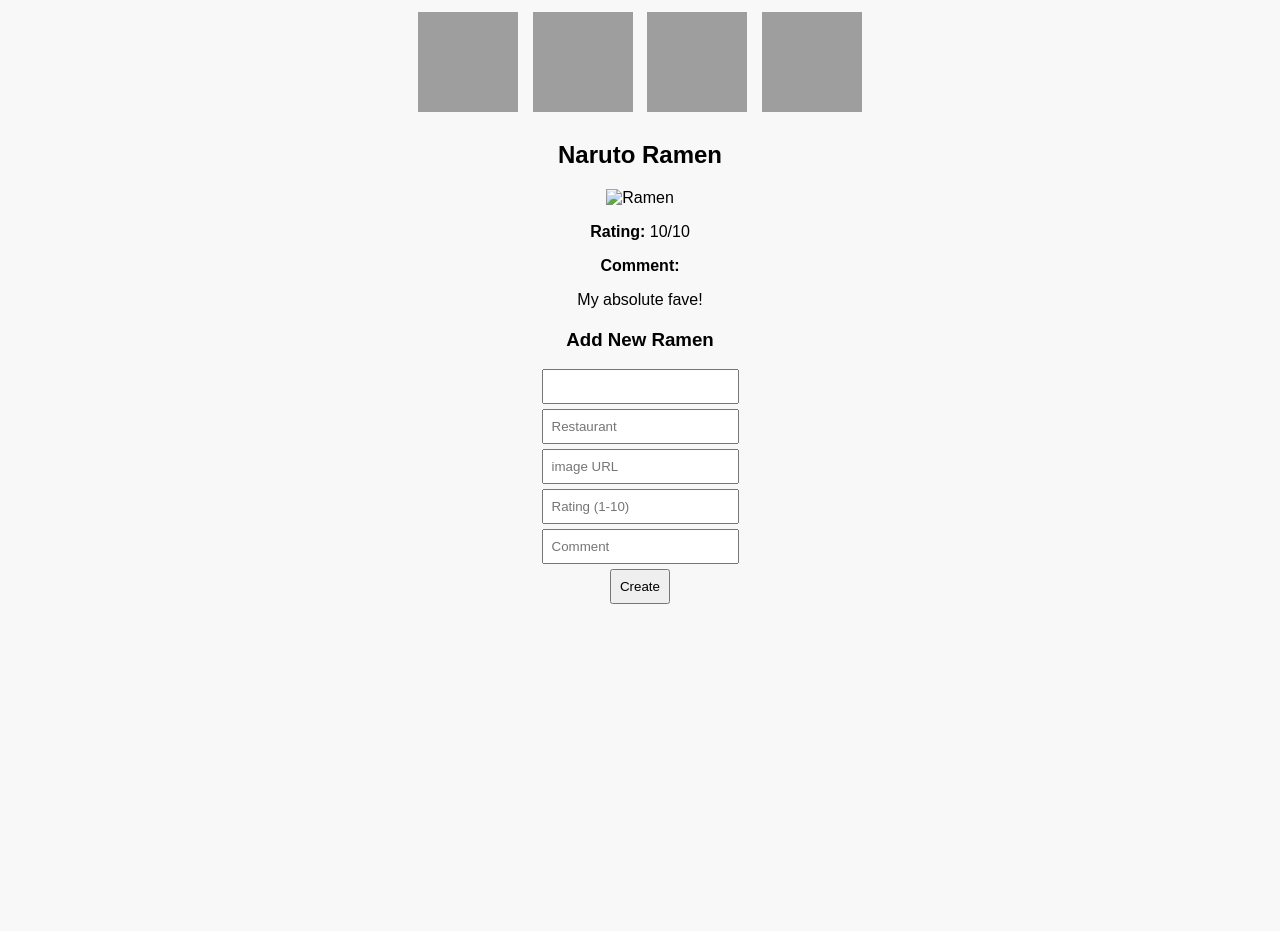
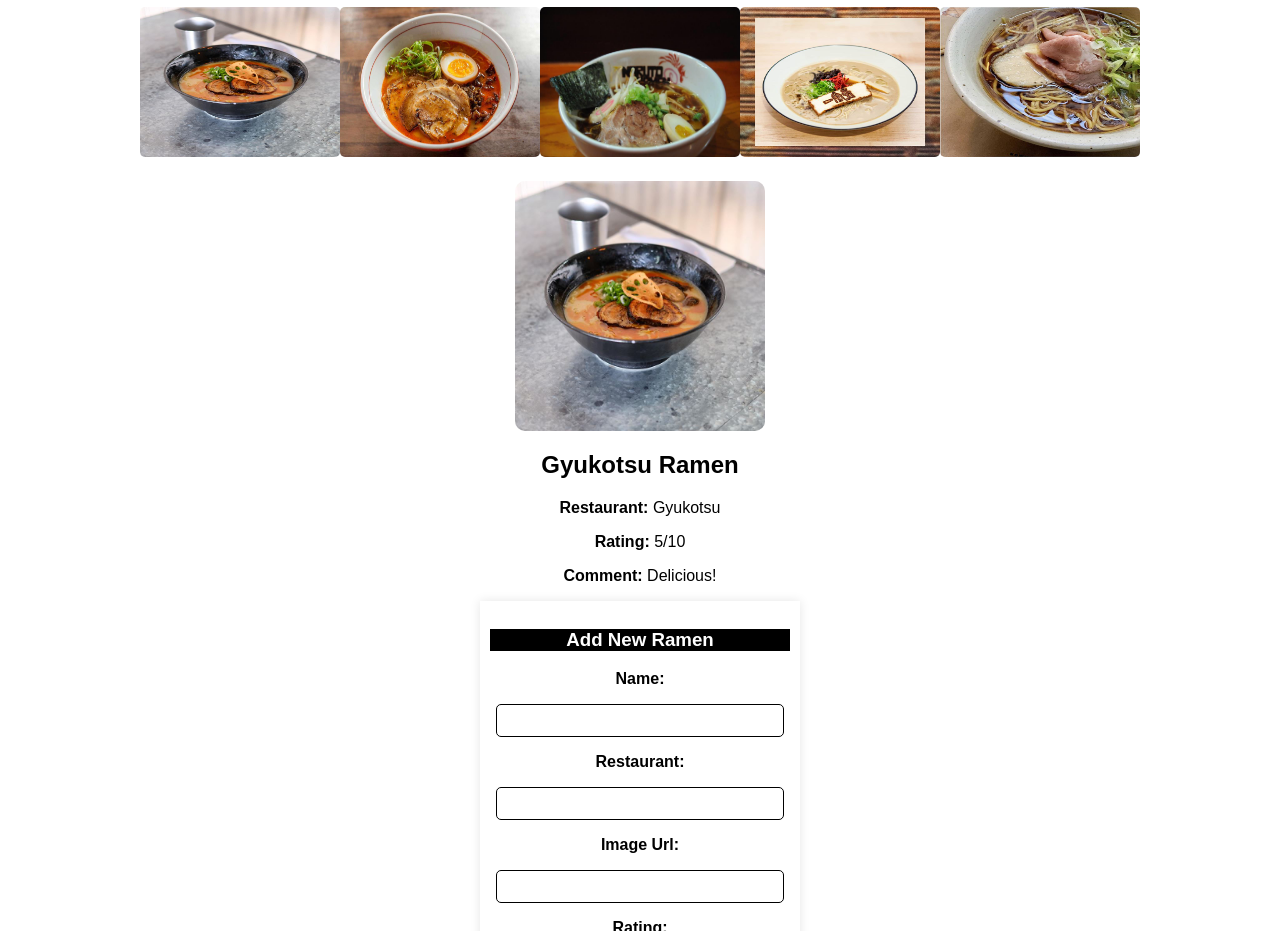
Before and after one commit to scholes06/ramen-rater, a plain HTML site: page index.html in a window 1280 px wide. Shown: the part 73-1004 px from the top of the page. Before the commit the page ends 800 px from the top, so only its background shows below. Drawn offline with Linux system fonts and the light colour scheme; grey boxes are pictures that could not be loaded.

Commit message:
ramen rater

```diff
--- a/index.html
+++ b/index.html
@@ -1,4 +1,5 @@
 <!DOCTYPE html>
+
 <html lang="en">
 <head>
     <meta charset="UTF-8">
@@ -8,39 +9,40 @@
 </head>
 <body>
     <h1>Ramen Rater</h1>
-    <div class="ramen-gallery">
-   <img src="https://encrypted-tbn0.gstatic.com/images?q=tbn:ANd9GcTJ3xJ0RmO4F7B_RmlfGPlPe9xg5QNdlmNPSw&s" alt="Ramen">
-        <img src="https://media.istockphoto.com/id/1135293039/photo/ramen-asian-noodle-in-broth-with-beef-tongue-meat-mushroom-and-ajitama-pickled-egg-in-bowl-on.jpg?s=612x612&w=0&k=20&c=TURfMpmtRVxQwtlVpFOP0wvobPin2z98cTRbzkyN5yM=" alt="Ramen">
-       <img src="https://img.freepik.com/free-psd/spicy-ramen-noodles-bowl-kimchi-egg-spinach-sesame_84443-42642.jpg?semt=ais_hybrid" alt="Ramen">
-     <img src="https://img.freepik.com/free-photo/close-up-delicious-asian-food_23-2150535871.jpg?semt=ais_hybrid" alt="Ramen">
-
-    </div>
-    <div class="ramen-display">
-        <h2 id="ramen-name">Naruto Ramen</h2>
-        <img id="https://www.modernfarmhouseeats.com/wp-content/uploads/2021/03/chili-lime-shrimp-ramen-2-500x500.jpg"
-        src="ramen-main.jpg" alt="Ramen">
-        <p><strong>Rating:</strong>
-            <span id="ramen-rating">10/10</span>
-            <p><strong>Comment:</strong></p>
-            <span id ="ramen-Comment">My absolute fave!</span>
+    <!-- Ramen Menu -->
+    <div id="ramen-menu" class="pics" >
+        <img src="Img/gyukotsu.jpg" alt="Gyukotsu Ramen" >
+        <img src="Img/kojiro.jpg" alt="kojiro Ramen" >
+        <img src="Img/naruto.jpg" alt="naruto Ramen" >
+        <img src="Img/nirvana.jpg" alt="nirvana Ramen">
+        <img src="Img/shoyu.jpg" alt="shoyu Ramen" >
     </div>
 
-    <div class="add-ramen-form">
-<h3>Add New Ramen</h3>
-         <input type="text" id="name"
+    <!-- Ramen Details -->
+    <div id="ramen-detail">
+        <img id="mainImage" class="main-image" src="" alt="Selected Ramen">
+        <h2 id="ramenName">Ramen Name</h2>
+        <p><strong>Restaurant:</strong> <span id="ramenRestaurant">-</span></p>
+        <p><strong>Rating:</strong> <span id="ramenRating">0</span>/10</p>
+        <p><strong>Comment:</strong> <span id="ramenComment">No comments yet.</span></p>
+    </div>
 
-    place holder="Name">
-         <input type="text"
-    id="restaurant"
-    placeholder="Restaurant">
-         <input type="text" id="image"
-    placeholder="image URL">
-        <input type="number" id="rating"
-    placeholder="Rating (1-10)">
-        <input type="text" id="comment"
-    placeholder="Comment">
-        <button
-    oneclick="addRamen()">Create</button>
+    <!-- Add New Ramen Form -->
+    <div class="form-container">
+        <h3>Add New Ramen</h3>
+        <form id="ramen-form">
+            <p>Name:</p>
+            <input type="text" id="name" required>
+            <p>Restaurant:</p>
+            <input type="text" id="restaurant" required>
+            <p>Image Url:</p>
+            <input type="text" id="image"  required>
+            <p>Rating:</p>
+            <input type="number" id="rating"  required>
+            <p>Comment:</p>
+            <input type="text" id="comment"  required>
+            <button type="submit">Add Ramen</button>
+        </form>
     </div>
 
     <script src="index.js"></script>
--- a/index.js
+++ b/index.js
@@ -1,26 +1,74 @@
-function addRamen() {
-    let name =
-document.getElementById("name").value;
-    let restaurant =
-document.getElementById("reataurant").value;
-    let image =
-document.getElementById("image").value;
-    let rating =
-document.getElementById("rating").value;
-    let comment =
-document.getElementById("comment").value;
+const ramens = [
+    { id: 1, name: "Gyukotsu Ramen", restaurant: "Gyukotsu", image: "Img/gyukotsu.jpg", rating: 5, comment: "Delicious!" },
+    { id: 2, name: "Kojiro Ramen", restaurant: "Kojiro", image: "Img/kojiro.jpg", rating: 6, comment: "Very flavorful!" },
+    { id: 3, name: "Naruto Ramen", restaurant: "Naruto", image: "Img/naruto.jpg", rating: 8.5, comment: "Greatest ramen i've tasted so far." },
+    { id: 4, name: "Nirvana Ramen", restaurant: "Nirvana", image: "Img/nirvana.jpg", rating: 4, comment: "Authentic Japanese ramen!" },
+    { id: 5, name: "Shoyu Ramen", restaurant: "Shoyu", image: "Img/shoyu.jpg", rating: 2, comment: "Not my favorite." },
+];
+// displayRamens() - Displays all ramen images in ramen-menu(html)
+function displayRamens() {
+    const ramn = document.getElementById("ramen-menu");
+    ramn.innerHTML = "";
+    ramens.forEach((ramen, index) => {
+        const img = document.createElement("img");
+        img.src = ramen.image;
+        img.alt = ramen.name;
+        img.addEventListener("click", function () {
+            handleClick(index);
+        });
+        ramn.appendChild(img);
+    });
+    if (ramens.length > 0) {
+        handleClick(0)
+    }
+}
 
-    if (name && image && rating && comment) {
-document.getElementById("ramen-name").innerText = name;
 
-document.getElementById("ramen-img").src = image
+function handleClick(index) {
+    const ramen = ramens[index];
+    document.getElementById("mainImage").src = ramen.image;
+    document.getElementById("ramenName").textContent = ramen.name;
+    document.getElementById("ramenRestaurant").textContent = ramen.restaurant;
+    document.getElementById("ramenRating").textContent = ramen.rating;
+    document.getElementById("ramenComment").textContent = ramen.comment;
+}
+//addSubmitListener() - Adds new ramen when entered in a form
+function addSubmitListener() {
+    document.getElementById("ramen-form").addEventListener("submit", function (event) {
+        event.preventDefault(); //prevents the page from refreshing
 
-document.getElementById("ramen-rating").
-innertext = rating + "/10";
+    //obtains the form values
+    const name = document.getElementById("name").value;
+    const restaurant = document.getElementById("restaurant").value;
+    const image = document.getElementById("image").value;
+    const rating = document.getElementById("rating").value;
+    const comment = document.getElementById("comment").value;
 
-document.getElementById("ramen-comment")
-.innerText = comment;
- } else {
-    alert("plese fill all fields")
- }
+    if (!name === "" || !restaurant === "" || !image === "" || !rating === "" || !comment === "") {
+        alert("Please fill all fields");
+        return;
+    }
+
+    ramens.push({ name, restaurant, image, rating: parseInt(rating), comment }); //Adds new ramen to the ramens array
+
+    displayRamens(); //Refreshes the ramen menu
+
+    const newRamen = { name, restaurant, image, rating: parseInt(rating), comment }; //Creates a new ramen object
+
+    ramens.push(newRamen); //Adds a new ramen to array
+
+    addRamenToMenu(newRamen, ramens.length - 1); //Adds a new ramen img to the menu
+
+    handleClick(ramens.length - 1); //Displays all newly added ramen details
+
+    document.getElementById("ramen-form").reset(); //Clears form fields
+});
 }
+
+//initialization
+function main() {
+    displayRamens();
+    addSubmitListener();
+}
+//Ensures DOM content is loaded b4 running main()
+document.addEventListener("DOMContentLoaded", main);
--- a/styles.css
+++ b/styles.css
@@ -1,24 +1,75 @@
 body {
-    font-family: Arial, sans-serif;
+    font-family: Arial, Helvetica, sans-serif;
     text-align: center;
-    background-color: #f8f8f8;
 }
 
-.ramen-gallery img {
-    width: 100px;
-    height:100px;
-    margin: 5px;
+h1 {
+    color: white;
+    background-color: black;
+}
+
+pics {
+    display: flex;
+    justify-content: center;
+}
+
+.pics img {
+    width: 200px;
+    height: 150px;
     cursor: pointer;
+    border-radius: 5px;
+    transition: transform 0.2s ease-in-out;
 }
-.ramen-display img {
-    width: 300px;
-    height: auto;
+
+.pics img:hover {
+    transform: scale(1.1);
 }
-.add-ramen-form {
+
+#ramen-detail {
     margin-top: 20px;
 }
-input, button {
+
+.main-image {
+    margin: 300px;
+    height: 250px;
+    object-fit: cover;
     display: block;
-    margin: 5px auto;
+    margin: 0 auto;
+    border-radius: 10px;
+}
+
+.form-container {
+    width: 300px;
+    margin: 0 auto;
+    padding: 10px;
+    box-shadow: 0 0 10px rgba(0, 0, 0, 0.1);
+}
+
+.form-container input,
+button {
+    display: block;
+    width: 90%;
+    margin: 10px auto;
     padding: 8px;
+    border-radius: 5px;
+    border: 1px solid black;
 }
+
+.form-container button {
+    background-color: black;
+    color: white;
+    cursor: pointer;
+    border: none;
+}
+
+.form-container button:hover {
+    background-color: black;
+}
+
+#ramen-form p {
+    font-weight: bold;
+}
+h3 {
+    background-color: black;
+    color: white;
+}
```
Also changed, not shown: db.json (added, +20 -0 lines), Img/gyukotsu.jpg (added), Img/kojiro.jpg (added), Img/naruto.jpg (added), Img/nirvana.jpg (added), Img/shoyu.jpg (added).
